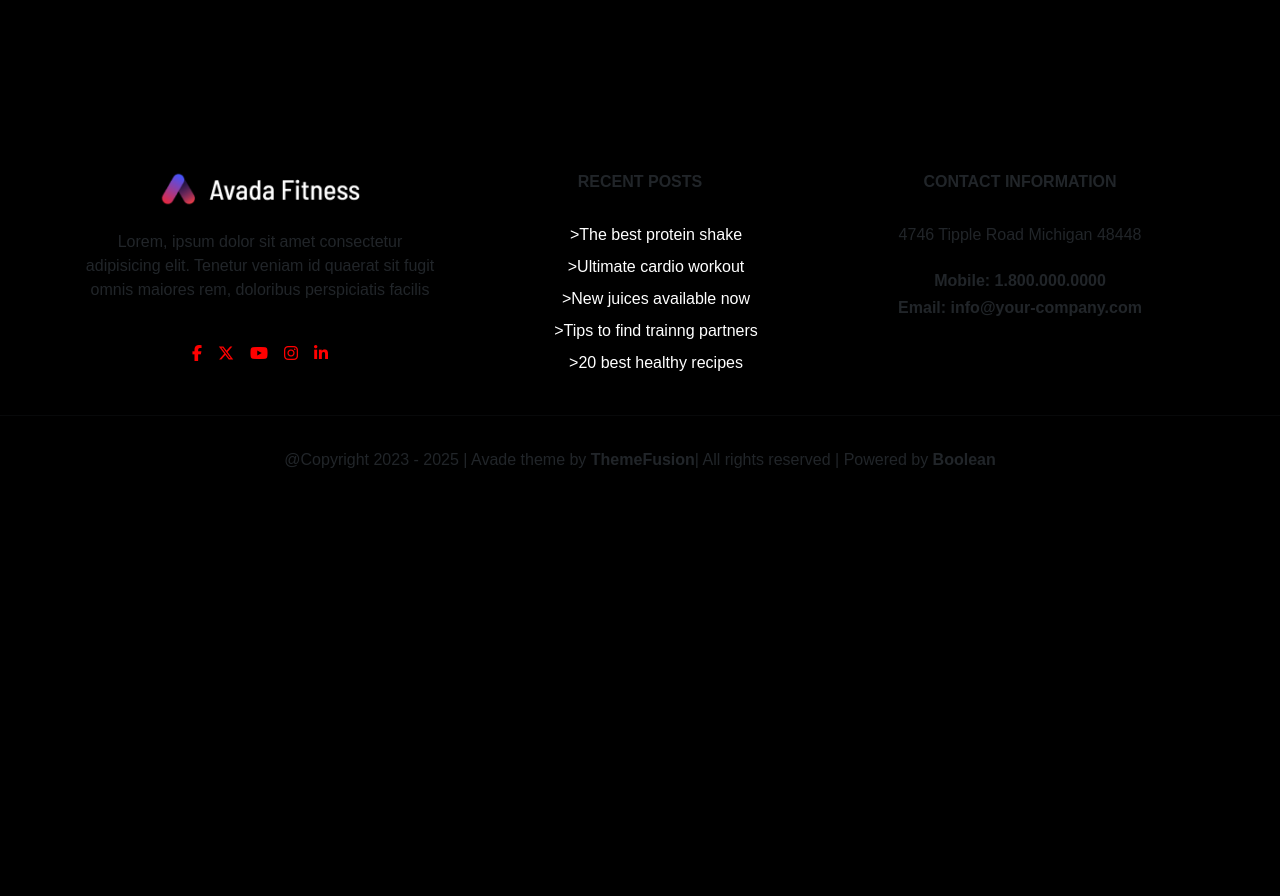
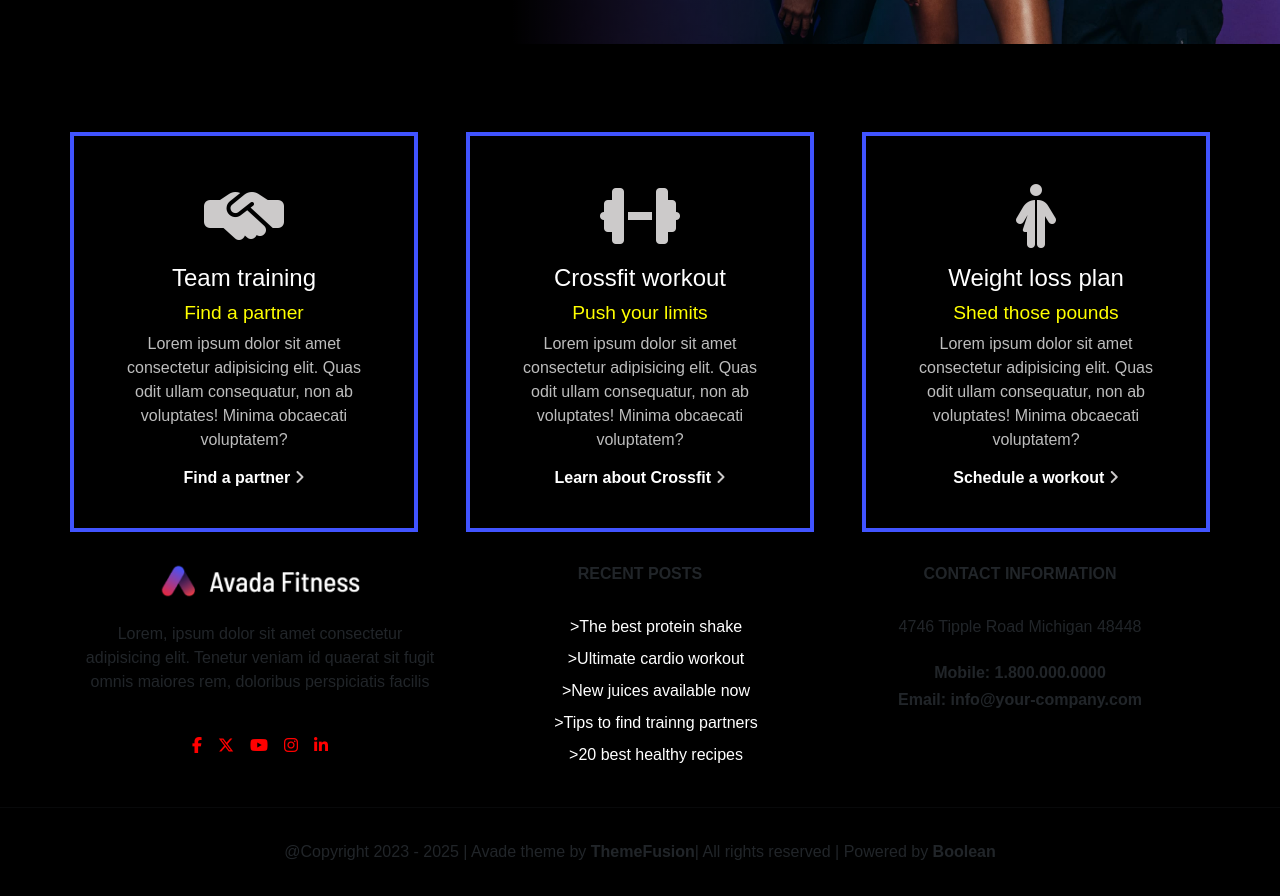
Before and after one commit to misrar09/proj-html-vuejs, a Vue app: page / in a window 1280 px wide. Shown: the part 2820-3716 px from the top of the page. Before the commit the page ends 3324 px from the top, so only its background shows below. Built offline with nearby package versions, Linux system fonts and the light colour scheme.

Commit message:
options section

```diff
--- a/src/components/AppMain.vue
+++ b/src/components/AppMain.vue
@@ -138,7 +138,36 @@ export default {
             </div>
         </div>
     </section>
-    <section class=" row information"></section>
+    <section class="options">
+        <div class="container">
+            <div class="row option_cards gap-5">
+                <div class="col option_card">
+                    <i class="fa-solid fa-handshake-simple"></i>
+                    <h3>Team training</h3>
+                    <h4>Find a partner</h4>
+                    <p>Lorem ipsum dolor sit amet consectetur adipisicing elit. Quas odit ullam consequatur, non ab
+                        voluptates! Minima obcaecati voluptatem?</p>
+                    <h5>Find a partner <i class="fa-solid fa-angle-right"></i></h5>
+                </div>
+                <div class="col option_card">
+                    <i class="fa-solid fa-dumbbell"></i>
+                    <h3>Crossfit workout</h3>
+                    <h4>Push your limits</h4>
+                    <p>Lorem ipsum dolor sit amet consectetur adipisicing elit. Quas odit ullam consequatur, non ab
+                        voluptates! Minima obcaecati voluptatem?</p>
+                    <h5>Learn about Crossfit <i class="fa-solid fa-angle-right"></i></h5>
+                </div>
+                <div class="col option_card">
+                    <i class="fa-solid fa-person-half-dress"></i>
+                    <h3>Weight loss plan</h3>
+                    <h4>Shed those pounds</h4>
+                    <p>Lorem ipsum dolor sit amet consectetur adipisicing elit. Quas odit ullam consequatur, non ab
+                        voluptates! Minima obcaecati voluptatem?</p>
+                    <h5>Schedule a workout <i class="fa-solid fa-angle-right"></i></h5>
+                </div>
+            </div>
+        </div>
+    </section>
     <section class=" row articles"></section>
     <section class=" row call_to_action"></section>
     <section class=" row other_info"></section>
@@ -252,6 +281,7 @@ export default {
 .services {
     background-image: linear-gradient(to bottom right, blue, red);
     margin-top: 1.5rem;
+    height: 48rem;
 
     div.cards {
         position: relative;
@@ -304,6 +334,7 @@ export default {
     }
 
     .qoute1 {
+
         h1 {
             text-align: center;
             padding: 1rem 5rem;
@@ -447,7 +478,7 @@ export default {
 }
 
 .mailing_list {
-    height: 40rem;
+    height: 35rem;
     width: 100vw;
     background-image: linear-gradient(to left, transparent, transparent, #0000007a, black, black, black), url(../assets/img/banner1-2x.jpg);
     background-size: contain;
@@ -496,4 +527,45 @@ export default {
 
     }
 }
+
+.options {
+    .option_cards {
+        .option_card {
+            height: 25rem;
+            border: 4px solid #4154ff;
+            color: white;
+            padding: 3rem;
+            text-align: center;
+
+            i {
+                font-size: 4rem;
+                margin-bottom: 1rem;
+                color: rgb(204, 202, 202)
+            }
+
+            h3 {
+                font-size: 1.5rem;
+            }
+
+            h4 {
+                color: yellow;
+                font-size: 1.2rem;
+
+            }
+
+            h5 {
+                font-size: 1rem;
+                font-weight: bold;
+
+                i {
+                    font-size: 1rem;
+                }
+            }
+
+            p {
+                color: rgb(189, 189, 189);
+            }
+        }
+    }
+}
 </style>
```
